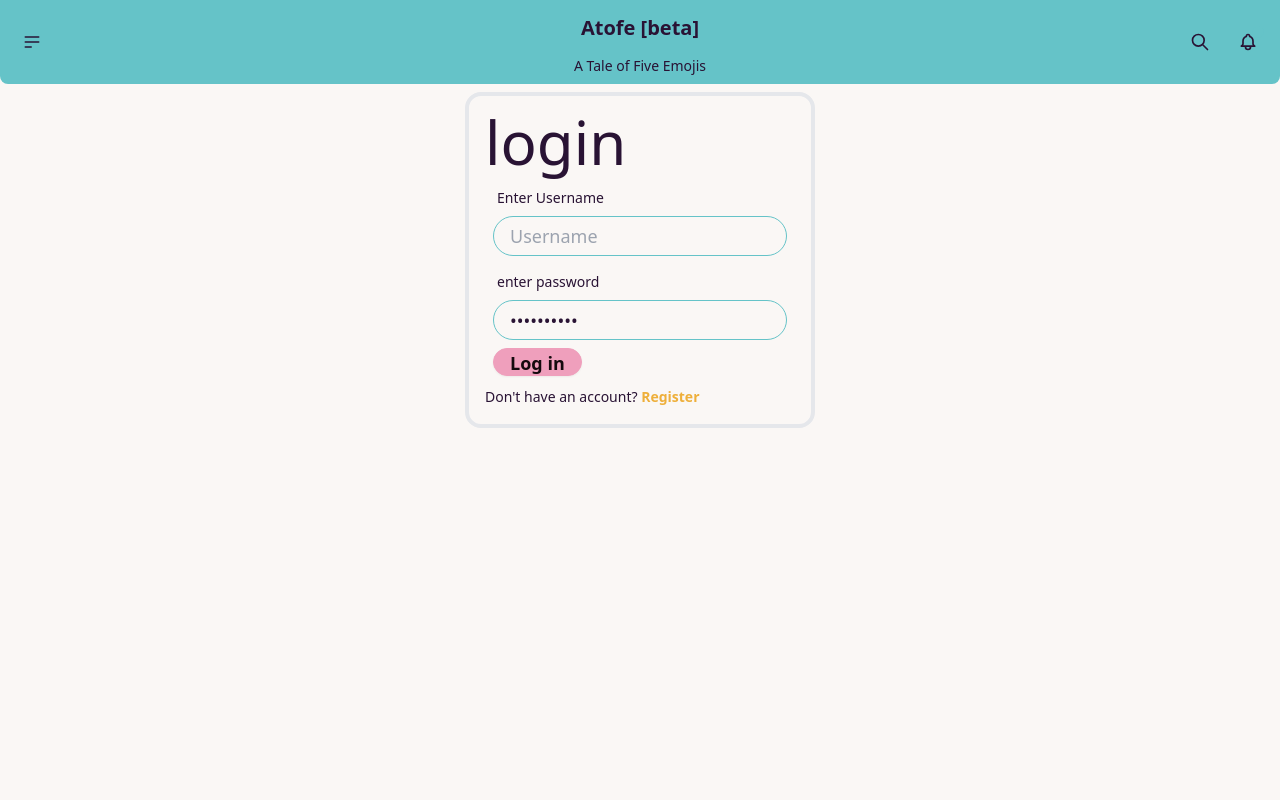
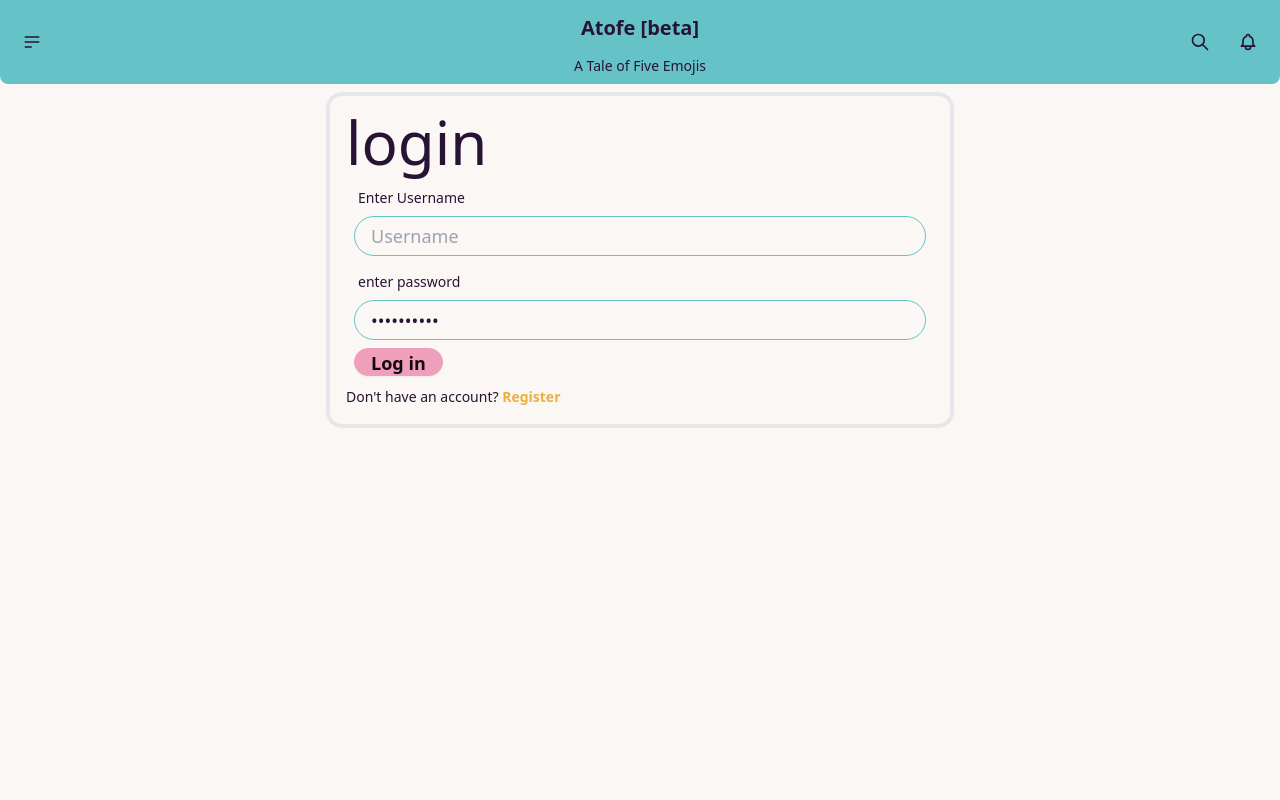
Before and after one commit to DriesVerb/ATOFE_REPO, a React (Vite) app in the folder web/: page /story/create in a window 1280 px wide. Shown: the top 800 px of the page. Built offline with nearby package versions, Linux system fonts and the light colour scheme; no server answers.

Commit message:
fixing styling for max width

```diff
--- a/web/src/elements/layout/container/container.tsx
+++ b/web/src/elements/layout/container/container.tsx
@@ -6,10 +6,10 @@ export const MainContainer = () => {
       className="px-1.5
       grid
       grid-cols-1
+      min-h-screen
+      min-w-full
+      md:gap-3
       md:grid-cols-4
-      min-h-screen
-      md:gap-3
-      lg:max-w-screen-2xl
       auto-rows-max"
     >
       <MainRouter />
--- a/web/src/views/story/storyCreate.tsx
+++ b/web/src/views/story/storyCreate.tsx
@@ -61,8 +61,8 @@ const story = {
 export const StoryCreate = () => {
   return (
     <>
+        <Txt.H2 ngclass="col-span-1 md:col-span-5"  text="Title" />
       <div className="col-span-1 md:col-span-5">
-        <Txt.H2 text="Title" />
         <Editor story={story} />
       </div>
     </>
```
